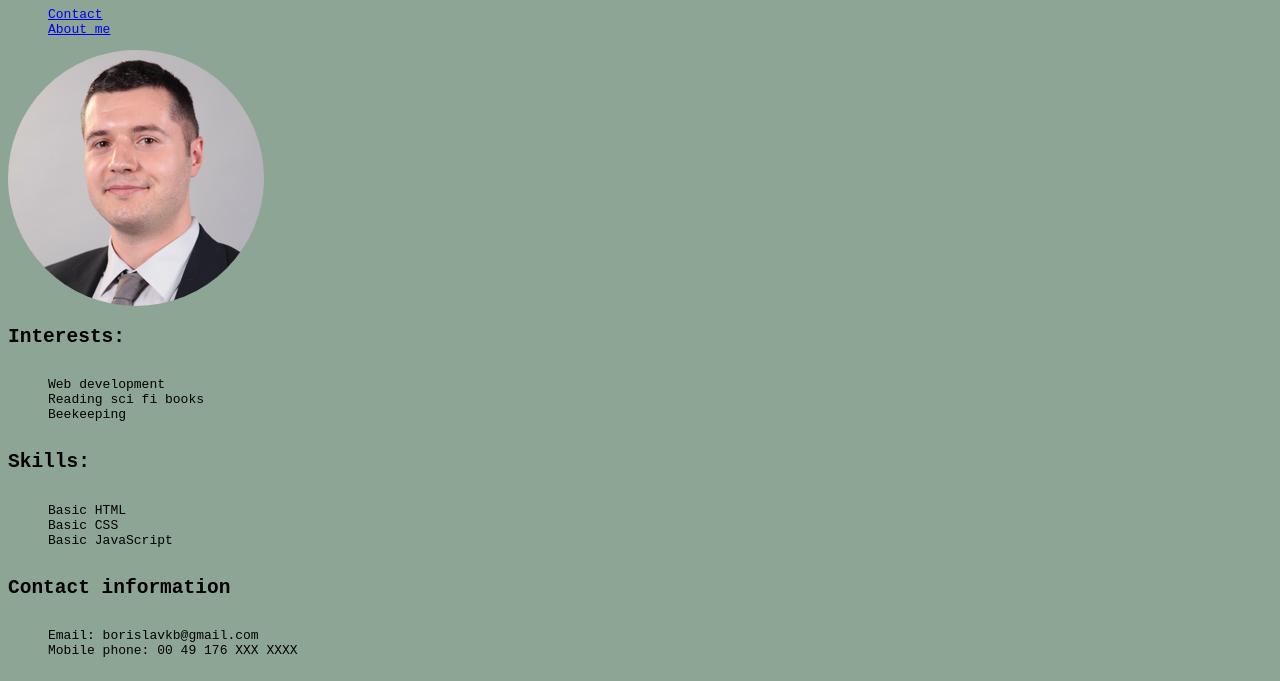
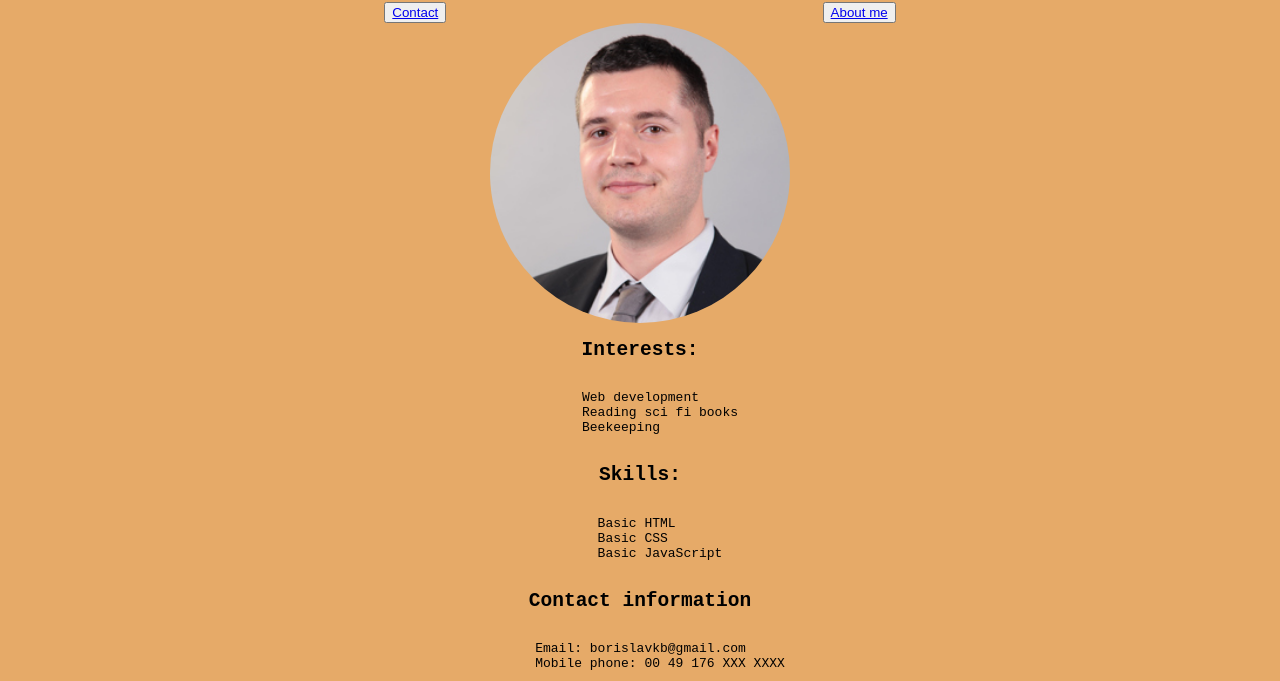
Before and after one commit to borislavkb/personal-website, a plain HTML site: page index.html in a window 1280 px wide. Shown: the part 71-752 px from the top of the page. Drawn offline with Linux system fonts and the light colour scheme.

Commit message:
align items with flex

```diff
--- a/index.html
+++ b/index.html
@@ -12,18 +12,26 @@
     <header>
       <h1>Borislav Borislavov</h1>
       <section class="topnav">
-        <ul>
-          <li><a href="#CT">Contact</a></li>
-          <li><a href="#A2">About me</a></li>
-        </ul>
+        <div id="but1">
+          <button>
+          <a href="#CT">Contact</a>
+        </button>
+        </div>
+        <div id="but2">
+        <button>
+          <a href="#A2">About me</a>
+        </button>
+      </div>
       </section>
     </header>
 
     <main>
+      <div id="pic">
       <img class="image"
         src="images/borislav.jpg"
         alt="Profile picture from xing.com"
       />
+    </div>
 
       <div class="Interests">
       <h2>Interests:</h2>
--- a/mystyles.css
+++ b/mystyles.css
@@ -1,11 +1,30 @@
 body {
-  background-color: rgb(141, 165, 149);
+  background-color: rgb(230, 170, 104);
   font-family: monospace;
-  color: black;
+  display: flex;
+  justify-content: flex-start;
+  flex-direction: column;
+}
+
+h1,
+footer,
+.image {
+  display: flex;
+  justify-content: flex-start;
+  flex-direction: column;
+  align-items: center;
+}
+
+#pic {
+  display: flex;
+  justify-content: center;
+  align-items: center;
 }
 
 .image {
   border-radius: 50%;
+  width: 300px;
+  height: 300px;
 }
 
 section {
@@ -23,22 +42,37 @@ section {
 }
 
 .Interests,
-.Skills {
+.Skills,
+.Contact,
+.Abme,
+.Edu,
+.CV {
   display: flex;
   flex-direction: column;
   justify-content: space-evenly;
-  align-items: flex-start;
+  align-items: center;
 }
 
 ul {
   list-style-type: none;
 }
 
+button:hover {
+  background-color: orange;
+}
+
+.topnav {
+  display: flex;
+  justify-content: space-evenly;
+  flex-direction: row;
+  align-items: flex-start;
+}
+
 @media screen (max-width: 480px) {
   * {
     display: flex;
     flex-direction: row;
-    justify-content: center;
+    justify-content: (center);
     align-items: center;
   }
 }
```
